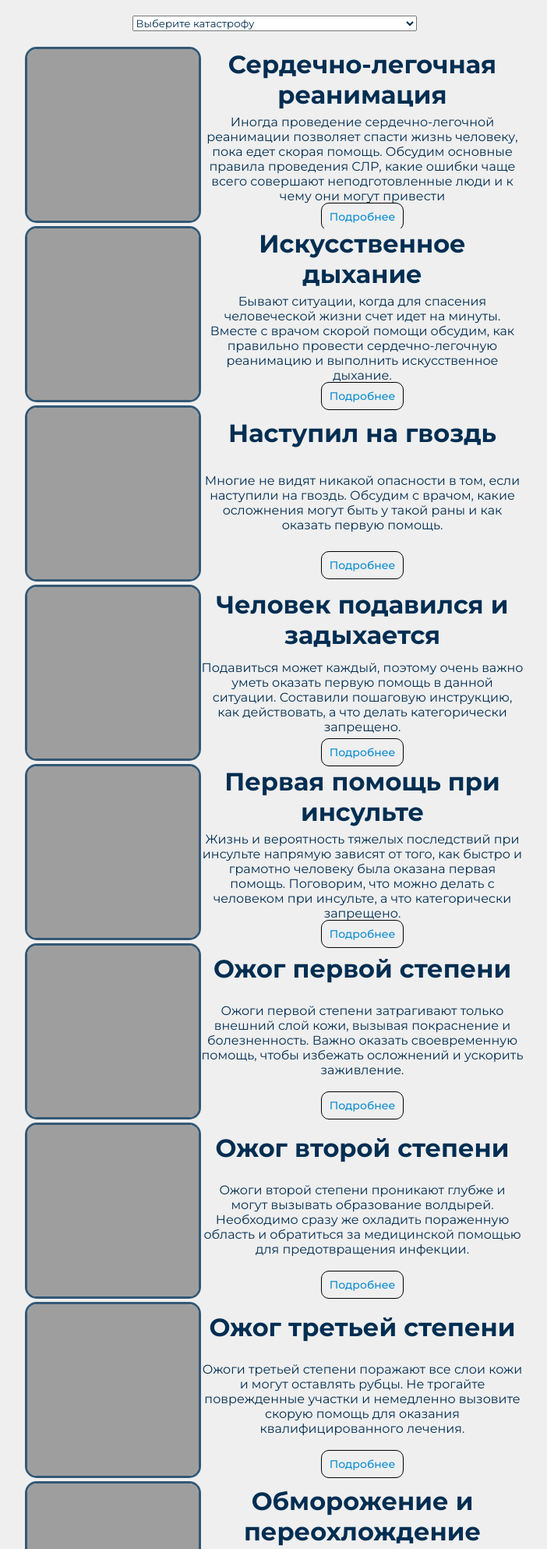
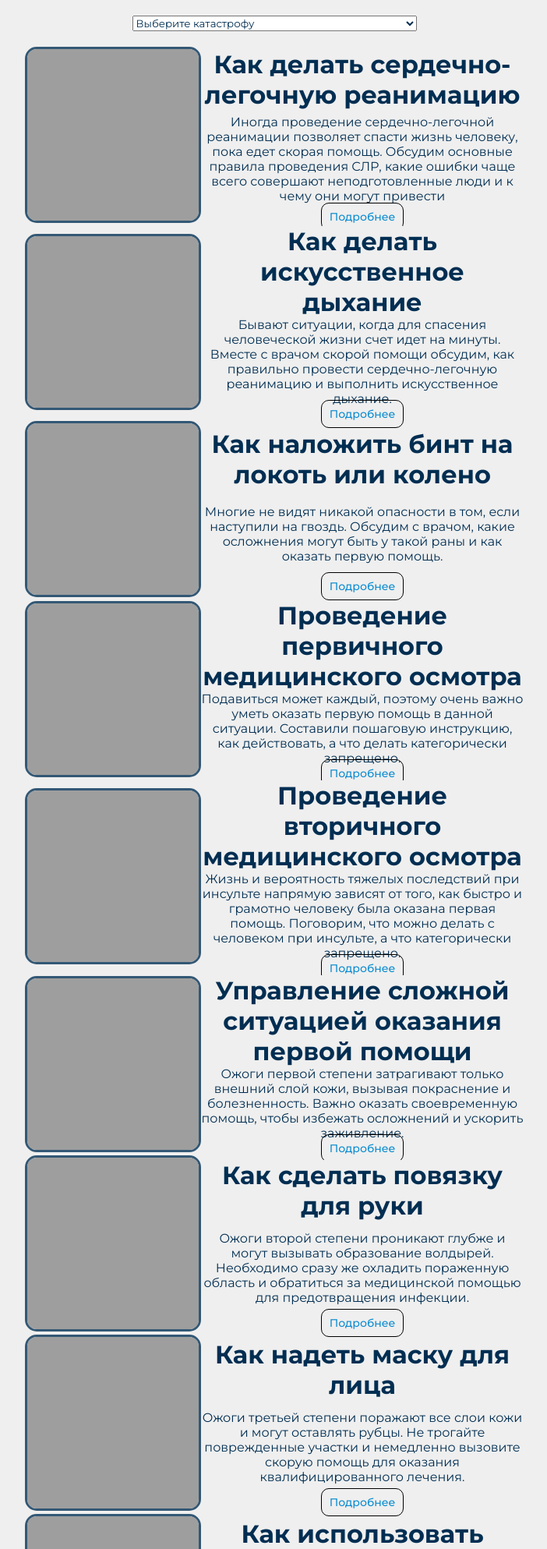
Before and after one commit to Bekbolot2804/Social_Services, a Django app: page /appl in a window 1280 px wide. Shown: the part 50-2037 px from the top of the page at 78% size, without its empty margins (288-990 px from the left). Run offline with Django 5.2, Linux system fonts and the light colour scheme.

Commit message:
Исправления

```diff
--- a/First_Aid_Handbook/handbook/main/static/css/style.css
+++ b/First_Aid_Handbook/handbook/main/static/css/style.css
@@ -114,7 +114,7 @@
 }
 .card{
     border-radius: 20px;
-    height: 500px;
+    height: 340px;
     background-color: #FFFAFA;
     padding: 10%;
     display: flex;
--- a/First_Aid_Handbook/handbook/main/views.py
+++ b/First_Aid_Handbook/handbook/main/views.py
@@ -4,17 +4,13 @@
 data = {'orders': [
             { 'id': 1,
              'src_road': 'http://localhost:9000/miniolab1/image/1.png',
-             'htitle': 'Сердечно-легочная реанимация',
-             'injuries': 'physical',
+             'htitle': 'Как делать сердечно-легочную реанимацию',
              'title': 'Иногда проведение сердечно-легочной реанимации позволяет спасти жизнь человеку, пока едет скорая помощь. Обсудим основные правила проведения СЛР, какие ошибки чаще всего совершают неподготовленные люди и к чему они могут привести',
-             'ht':'Как делать сердечно-легочную реанимацию',
              'description': 'Каждый день в мире сотни человек умирают от внезапной остановки сердца. Настоящими счастливчиками можно считать тех, с кем рядом оказался человек, владеющий навыками базовой сердечно-легочной реанимации (СЛР). Алгоритм СЛР, который предложил в середине ХХ века австрийский анестезиолог Петер Сафар, включал искусственное дыхание «рот в рот» и непрямой массаж сердца. Современные протоколы СЛР рекомендуют сконцентрировать усилия на массаже сердца.'},
             { 'id': 2,
              'src_road': 'http://localhost:9000/miniolab1/image/2.png',
-             'htitle': 'Искусственное дыхание',
-             'injuries': 'physical',
+             'htitle': 'Как делать искусственное дыхание',
              'title': 'Бывают ситуации, когда для спасения человеческой жизни счет идет на минуты. Вместе с врачом скорой помощи обсудим, как правильно провести сердечно-легочную реанимацию и выполнить искусственное дыхание.',
-             'ht':'Как делать искусственное дыхание',
              'description': '''Искусственное дыхание — это важная процедура, которая может помочь спасти жизнь в экстренной ситуации.
 1. Убедись в безопасности: Проверь, что место безопасно для оказания помощи.
 2. Проверь реакцию пострадавшего: Потряси его за плечи и спрашивай, слышит ли он тебя.
@@ -29,7 +25,7 @@
 Примечание: Если ты не обучен или не уверен в своих действиях, лучше сосредоточиться на непрямом массаже сердца и вызвать специалистов.'''},
             {'id': 3,
              'src_road': 'http://localhost:9000/miniolab1/image/3.png',
-             'htitle': 'Наступил на гвоздь',
+             'htitle': 'Как наложить бинт на локоть или колено',
              'injuries': 'physical',
              'title': 'Многие не видят никакой опасности в том, если наступили на гвоздь. Обсудим с врачом, какие осложнения могут быть у такой раны и как оказать первую помощь.',
              'ht':'Наступил на ржавый гвоздь',
@@ -37,10 +33,8 @@
 Помимо ржавых гвоздей, люди часто наступают на гвозди, арматуру, проволоку и битое стекло – и каждое подобное повреждение (а уж тем более рана) не должно оставаться без лечения и внимательного (лучше всего медицинского) наблюдения.'''},
             {'id': 4,
              'src_road': 'http://localhost:9000/miniolab1/image/4.png',
-             'htitle': 'Человек подавился и задыхается',
-             'injuries': 'physical',
+             'htitle': 'Проведение первичного медицинского осмотра',
              'title': 'Подавиться может каждый, поэтому очень важно уметь оказать первую помощь в данной ситуации. Составили пошаговую инструкцию, как действовать, а что делать категорически запрещено.',
-             'ht':'Что делать, если человек подавился и задыхается',
              'description':'''Похлопывания по спине:
    - Встаньте сбоку и немного позади человека.
    - Наклоните его вперед.
@@ -52,10 +46,8 @@
    - Повторите до 5 раз, если необходимо.'''},
             {'id': 5,
              'src_road': 'http://localhost:9000/miniolab1/image/5.png',
-             'htitle': 'Первая помощь при инсульте',
-             'injuries': 'physical',
+             'htitle': 'Проведение вторичного медицинского осмотра',
              'title': 'Жизнь и вероятность тяжелых последствий при инсульте напрямую зависят от того, как быстро и грамотно человеку была оказана первая помощь. Поговорим, что можно делать с человеком при инсульте, а что категорически запрещено.',
-             'ht':'Как вытащить занозу',
              'description':'''Пошаговая инструкция, как правильно вытащить неглубокую занозу
 Перед тем, как вытащить занозу, надо внимательно рассмотреть ее, оценить размер, форму, понять под каким углом она вошла в кожу. Если под рукой есть увеличительное стекло или лупа – воспользуйтесь ими. Если заноза попала неглубоко, то сделать это будет несложно, применив один из проверенных способов.
 
@@ -68,63 +60,67 @@
 Если заноза вонзилась глубоко, перед удалением надо хорошо распарить кожу горячей водой, чтобы инородное тело поднялось повыше, и его можно было легко удалить. Таким образом можно вытащить глубокую занозу с помощью иголки. Есть и другие способы «выманить» ее поближе.'''
              },
              {'id': 6,
-              'src_road': 'http://localhost:9000/miniolab1/image/6.jpg',
-              'htitle': 'Ожог первой степени',
-              'injuries': 'thermal',
+              'src_road': 'http://localhost:9000/miniolab1/image/6.png',
+              'htitle': 'Управление сложной ситуацией оказания первой помощи',
               'title': 'Ожоги первой степени затрагивают только внешний слой кожи, вызывая покраснение и болезненность. Важно оказать своевременную помощь, чтобы избежать осложнений и ускорить заживление.',
-              'ht': 'Ожог первой степени',
               'description': '''Ожоги первой степени легко распознать по покраснению и болезненности кожи. Немедленно охладите пораженный участок под проточной водой в течение 10-20 минут. Избегайте использования масла или мазей, они могут усугубить состояние. При необходимости используйте стерильную повязку, чтобы защитить место ожога. При сохранении боли или покраснения обратитесь к врачу.
 '''},
              {'id': 7,
-              'src_road': 'http://localhost:9000/miniolab1/image/7.jpeg',
-              'htitle': 'Ожог второй степени',
-              'injuries': 'thermal',
+              'src_road': 'http://localhost:9000/miniolab1/image/7.png',
+              'htitle': 'Как сделать повязку для руки',
               'title': 'Ожоги второй степени проникают глубже и могут вызывать образование волдырей. Необходимо сразу же охладить пораженную область и обратиться за медицинской помощью для предотвращения инфекции.',
-              'ht': 'Ожог второй степени',
               'description': '''Ожоги второй степени требуют более тщательной обработки. Промойте пораженный участок водой и аккуратно покройте стерильной повязкой. Избегайте вскрытия волдырей, чтобы предотвратить инфекцию. При сильной боли или больших поражениях обратитесь за медицинской помощью. Не применяйте крема и масла без консультации специалиста.
 '''},
              {'id': 8,
-              'src_road': 'http://localhost:9000/miniolab1/image/8.jpg',
-              'htitle': 'Ожог третьей степени',
-             'injuries': 'thermal',
+              'src_road': 'http://localhost:9000/miniolab1/image/8.png',
+              'htitle': 'Как надеть маску для лица',
               'title': 'Ожоги третьей степени поражают все слои кожи и могут оставлять рубцы. Не трогайте поврежденные участки и немедленно вызовите скорую помощь для оказания квалифицированного лечения.',
-              'ht': 'Ожог третьей степени',
               'description': '''Ожоги третьей степени являются серьезными травмами, требующими немедленной медицинской помощи. Не удаляйте прилегающую одежду и не трогайте обугленную кожу. Накройте ожог стерильной тканью или чистой сухой повязкой. Как можно скорее вызовите скорую помощь. Не давайте пострадавшему пищу или воду.
 '''},
              {'id': 9,
               'src_road': 'http://localhost:9000/miniolab1/image/9.png',
-              'htitle': 'Обморожение и переохлождение',
-             'injuries': 'thermal',
+              'htitle': 'Как использовать холодный компресс',
               'title': 'Обморожение возникает при воздействии низких температур. Быстрое согревание пораженной области и медицинская оценка важны для минимизации повреждений и предотвращения осложнений.',
-              'ht': 'Обморожение и переохлаждение',
               'description': '''Первая помощь при обморожении требует осторожного согревания пораженных участков тела. Используйте теплую воду (не горячую) для согревания конечностей. Избегайте трения кожи и применения сухого тепла. При подозрении на переохлаждение оденьте пострадавшего в теплую одежду и обратитесь за медицинской помощью.
 '''},
              {'id': 10,
-              'src_road': 'http://localhost:9000/miniolab1/image/10.jpg',
-              'htitle': 'Химический ожог',
-             'injuries': 'chemical',
+              'src_road': 'http://localhost:9000/miniolab1/image/10.png',
+              'htitle': 'Как использовать дефибриллятор',
               'title': 'Химические ожоги возникают при контакте с едкими веществами. Немедленно промойте пораженную область холодной водой и обратитесь за медицинской помощью, чтобы предотвратить ухудшение состояния.',
-              'ht': 'Химический ожог',
               'description': '''Химические ожоги следует промывать обильным количеством холодной воды в течение не менее 20 минут. Снимите загрязненную одежду, которая может содержать химикаты. Избегайте самостоятельного применения нейтрализующих растворов. Сразу обратитесь за медицинской помощью, особенно если поражены глаза или большая площадь кожи.
 '''},
              {'id': 11,
-              'src_road': 'http://localhost:9000/miniolab1/image/11.jpg',
-              'htitle': 'Алкогольное отравление',
-             'injuries': 'chemical',
-              'title': 'Алкогольное отравление может быть опасным для жизни. Если вы подозреваете это состояние, поддерживайте дыхательные пути открытыми и сразу вызывайте медицинскую помощь.',
-              'ht': 'Алкогольное отравление',
-              'description': '''При подозрении на алкогольное отравление убедитесь, что дыхательные пути пострадавшего свободны. Положите человека на бок, чтобы предотвратить удушье. Не пытайтесь вызвать рвоту. Следите за состоянием пострадавшего и срочно вызывайте скорую помощь при потере сознания или остановке дыхания.
-'''},
+              'src_road': 'http://localhost:9000/miniolab1/image/11.png',
+              'htitle': 'Как накладывать повязку',
+              'title': 'Если у вас есть рана, вы всегда должны покрывать ее повязкой, так как это может помочь предотвратить инфекцию. Узнайте, что делать.',
+              'description': '''Что делать
+Как наложить повязку с прикрепленным бинтом
+Мойте руки и надевайте одноразовые перчатки без латекса перед тем, как прикасаться к повязке или ране. Мы рекомендуем использовать нитриловые перчатки без пудры для вашей аптечки первой помощи.
+Разверните повязку и положите ее прямо поверх раны, удерживая ее на месте, придерживая повязку с каждой стороны. Убедитесь, что повязка закрывает края раны.
+Оберните короткий конец бинта вокруг травмированной части, чтобы закрепить повязку.
+Оберните длинный конец вокруг травмированной части, убедившись, что вся повязка закрыта. Оставьте короткий конец свисать.
+Закрепите повязку, связав короткий и длинный концы рифовым узлом поверх повязки, чтобы сохранить давление на рану.
+Проверьте их кровообращение. Для этого прижмите ноготь или кожу за пределами раны на пять секунд, пока она не побледнеет. Если цвет не вернется в течение двух секунд, повязка слишком тугая, и вам нужно ее ослабить. Продолжайте проверять их кровообращение каждые 10 минут.
+Если кровь проступает через повязку, снимите ее и снова прижмите новой повязкой или тампоном, чтобы остановить кровотечение. Как только кровотечение будет остановлено, закрепите повязку на месте с помощью бинта, завязав узел над раной, чтобы сохранить давление.
+
+Как накладывать стерильную салфетку или марлю
+Прежде чем прикасаться к повязке или ране, вымойте руки и наденьте одноразовые перчатки без содержания латекса.
+Убедитесь, что подушечка закрывает края раны.
+Возьмите повязку за края и положите ее прямо на рану.
+Никогда не прикасайтесь к той части повязки, которая будет соприкасаться с раной.
+Закрепите прокладку лейкопластырем или бинтовым бинтом.
+Никогда не обматывайте ленту вокруг всей поврежденной части, так как это может уменьшить приток крови. Если вам нужно поддерживать давление для остановки кровотечения, используйте бинт.
+Если у вас нет тампона или марли, можно использовать чистый, неворсистый материал, например, ткань.'''},
              {'id': 12,
-              'src_road': 'http://localhost:9000/miniolab1/image/12.jpg',
-              'htitle': 'Отравление угарным газом',
-             'injuries': 'chemical',
+              'src_road': 'http://localhost:9000/miniolab1/image/12.png',
+              'htitle': 'Как правильно забинтовать руку',
               'title': 'Угарный газ невидим и не имеет запаха, поэтому его отравление трудно выявить сразу. При подозрении на отравление покиньте помещение на свежий воздух и незамедлительно обратитесь за медицинской помощью.',
-              'ht': 'Отравление угарным газом',
               'description': '''Угарный газ не имеет запаха и очень опасен. Немедленно выведите пострадавшего на свежий воздух, избегая резких движений. Если пострадавший не дышит, начните сердечно-легочную реанимацию и вызывайте скорую помощь. Обеспечение свободного доступа к свежему воздуху является первоочередной задачей.
 '''}
+],
+'orders1': [
+
 ]}
-
 
 def GetOrders(request):
     input_text = request.POST.get('text', "").lower()
--- a/First_Aid_Handbook/handbook/templates/order.html
+++ b/First_Aid_Handbook/handbook/templates/order.html
@@ -5,7 +5,7 @@
 {% block content %}
     <div class="card_str">
     {% with key=id %}
-    <div class="htitle"><h1>{{ ht }}</h1></div>
+    <div class="htitle"><h1>{{ htitle }}</h1></div>
     {% endwith %}
     <div class="order_rows">
     <div class="foto">
--- a/First_Aid_Handbook/handbook/templates/orders.html
+++ b/First_Aid_Handbook/handbook/templates/orders.html
@@ -19,7 +19,6 @@
     <div class="card">
         <img src="{{order.src_road}}" class="image">
         <p class="title">{{ order.htitle }}</p>
-        <p class="short-description">{{ order.title }}</p>
         <div class="down">
             <a href="{% url 'order_url' order.id %}" class="card-button">Подробнее</a>
         </div>
```
